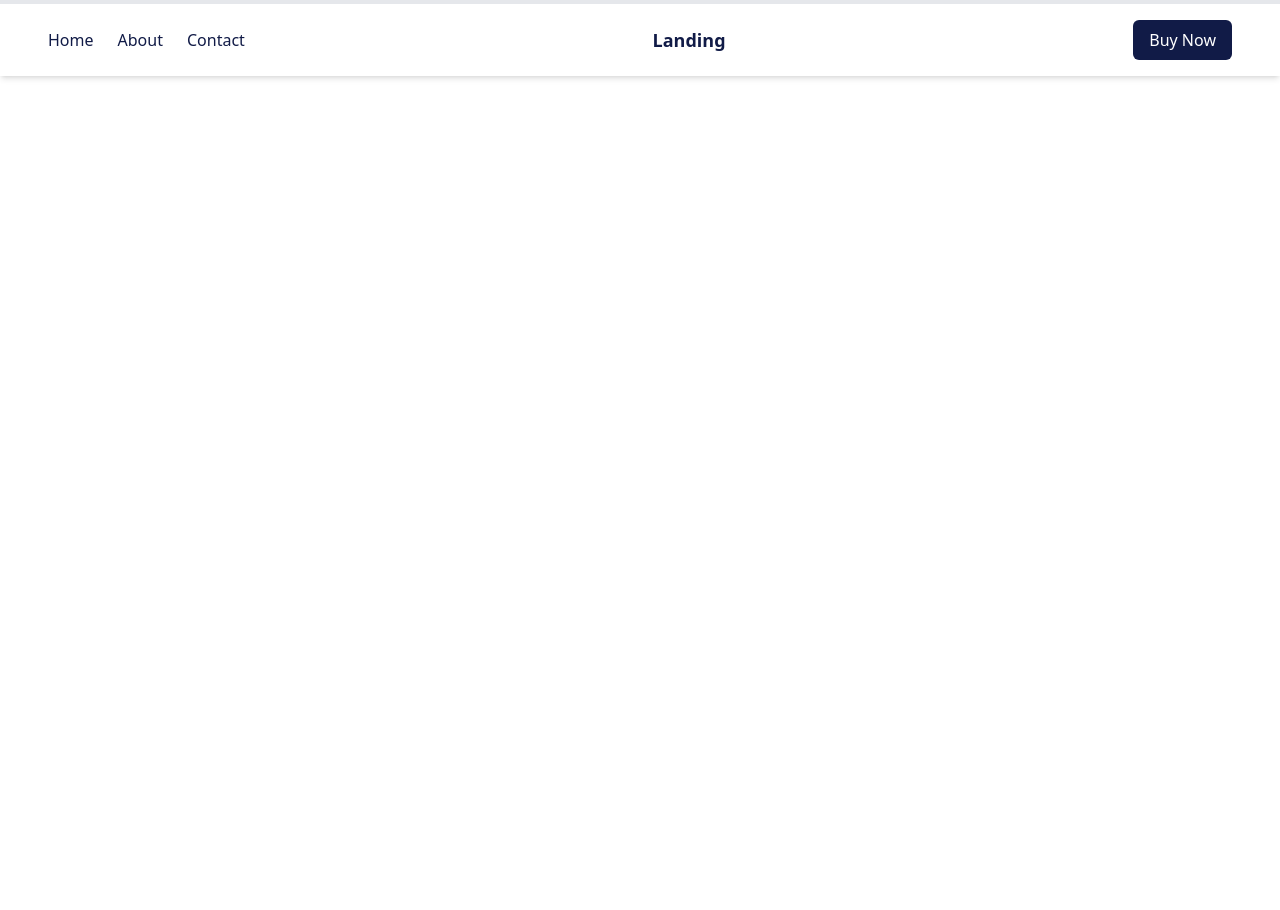
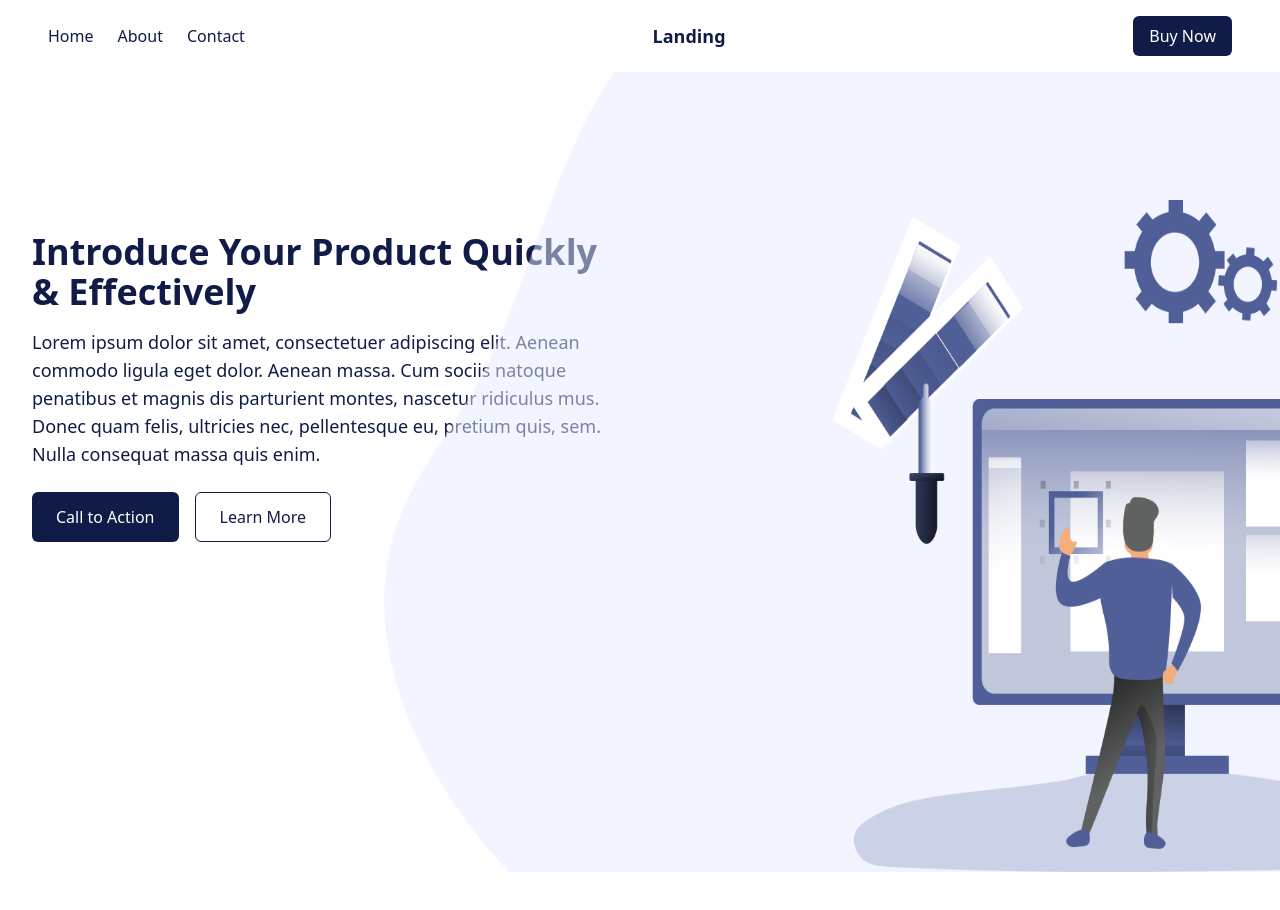
Before and after one commit to NirmaAbro/Plural-Dynamics-Task, a React (Create React App) app: page / in a window 1280 px wide. Shown: the top 910 px of the page. Before the commit the page ends 800 px from the top, so only its background shows below. Built offline with nearby package versions, Linux system fonts and the light colour scheme.

Commit message:
hero section added

```diff
--- a/src/App.js
+++ b/src/App.js
@@ -1,9 +1,11 @@
 import Navbar from "./components/Navbar";
+import Hero from "./components/Hero";
 
 function App() {
   return (
     <div className="App">
       <Navbar />
+      <Hero/>
       {/* <h1 className="bg-gray-500 text-6xl">heyy</h1> */}
     </div>
   );
--- /dev/null
+++ b/src/components/Hero.jsx
@@ -0,0 +1,44 @@
+import React from "react";
+import path from "../images/Path.png";
+import group from "../images/Group.png";
+
+function Hero() {
+  return (
+    <div className="relative w-full h-screen flex">
+      {/* Left Side with Content */}
+      <div className=" md:block lg:w-1/2 h-full mt-32 flex flex-col justify-center items-center bg-primary p-8">
+        <h1 className="text-4xl font-bold text-secondary relative">
+          Introduce Your Product Quickly & Effectively
+        </h1>
+        <p className="mt-4 text-lg text-secondary">
+          Lorem ipsum dolor sit amet, consectetuer adipiscing elit. Aenean
+          commodo ligula eget dolor. Aenean massa. Cum sociis natoque penatibus
+          et magnis dis parturient montes, nascetur ridiculus mus. Donec quam
+          felis, ultricies nec, pellentesque eu, pretium quis, sem. Nulla
+          consequat massa quis enim.
+        </p>
+        <div className="mt-6 flex space-x-4">
+          <button className="px-6 py-3 bg-secondary text-white rounded-md">
+            Call to Action
+          </button>
+          <button className="px-1 py-1 md:px-6 md:py-3 bg-white text-secondary  rounded-md border border-secondary">
+            Learn More
+          </button>
+        </div>
+      </div>
+
+      {/* Right Side with Background Image */}
+      <div
+        className="hidden lg:block w-[70%] h-full bg-cover bg-center absolute top-0 right-0"
+        style={{ backgroundImage: `url(${path})` }}
+      >
+        {/* Overlayed Image */}
+        <div className="absolute inset-0 right-0 flex flex-col justify-right items-end text-right mt-32 z-10">
+          <img src={group} alt="Decorative image" className="w-1/2 h-full   " />
+        </div>
+      </div>
+    </div>
+  );
+}
+
+export default Hero;
--- a/src/components/Navbar.jsx
+++ b/src/components/Navbar.jsx
@@ -15,9 +15,9 @@ const Navbar = () => {
   };
 
   return (
-    <nav className="bg-white shadow-md p-4 border-t-4">
+    <nav className="p-4">
       <div className="max-w-7xl mx-auto px-4 sm:px-6 lg:px-8 flex justify-between items-center">
-        <ul className="hidden md:flex space-x-6">
+        <ul className="hidden md:flex space-x-6 ">
           {navlinks.map((link, index) => (
             <li className="text-secondary font-medium" key={index}>
               <Link
@@ -33,11 +33,11 @@ const Navbar = () => {
         </ul>
 
         {/* Landing Text */}
-        <div className="text-lg font-bold text-secondary">Landing</div>
+        <div className="text-lg font-bold text-secondary ">Landing</div>
 
         {/* Right Button */}
         <div className="hidden md:block">
-          <button className="bg-secondary text-white px-4 py-2 rounded-md">
+          <button className="bg-secondary text-white px-4 py-2 rounded-md ">
             Buy Now
           </button>
         </div>
```
Also changed, not shown: src/images/Group.png (added), src/images/Path.png (added).
